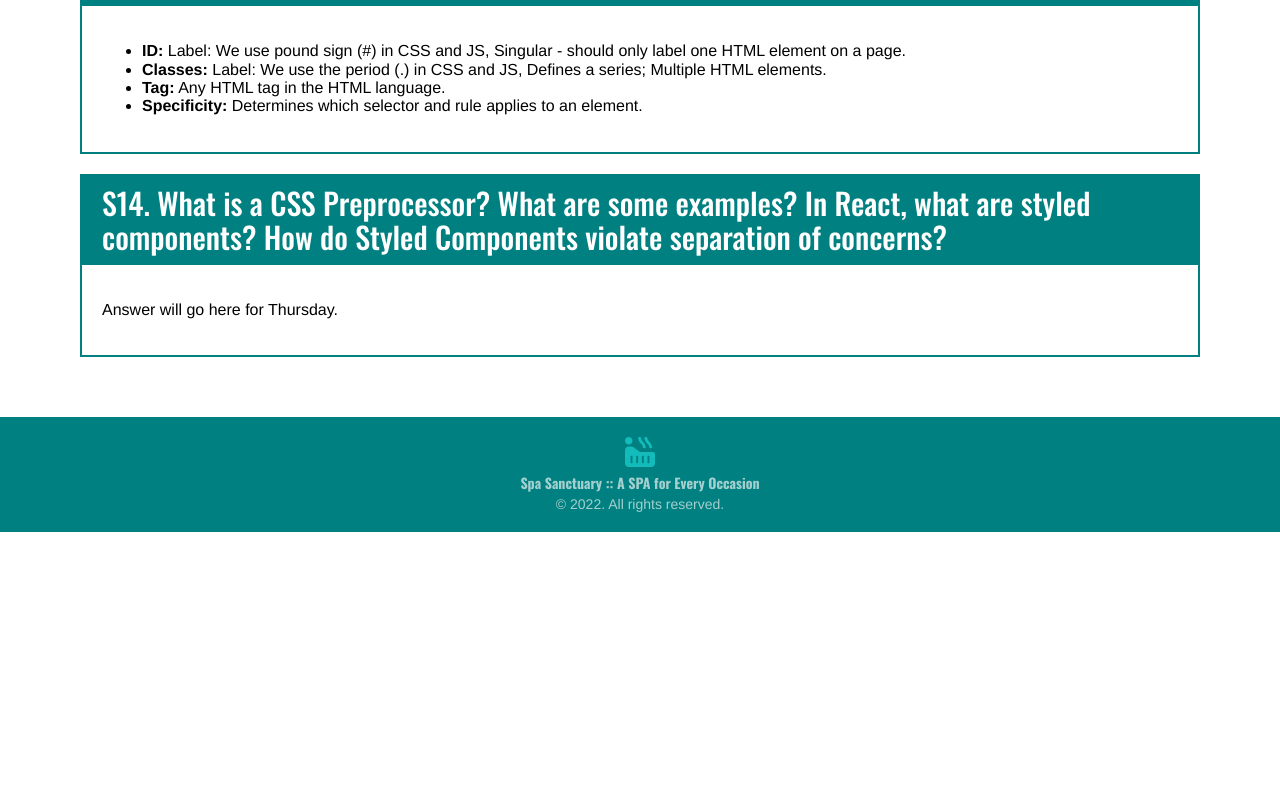
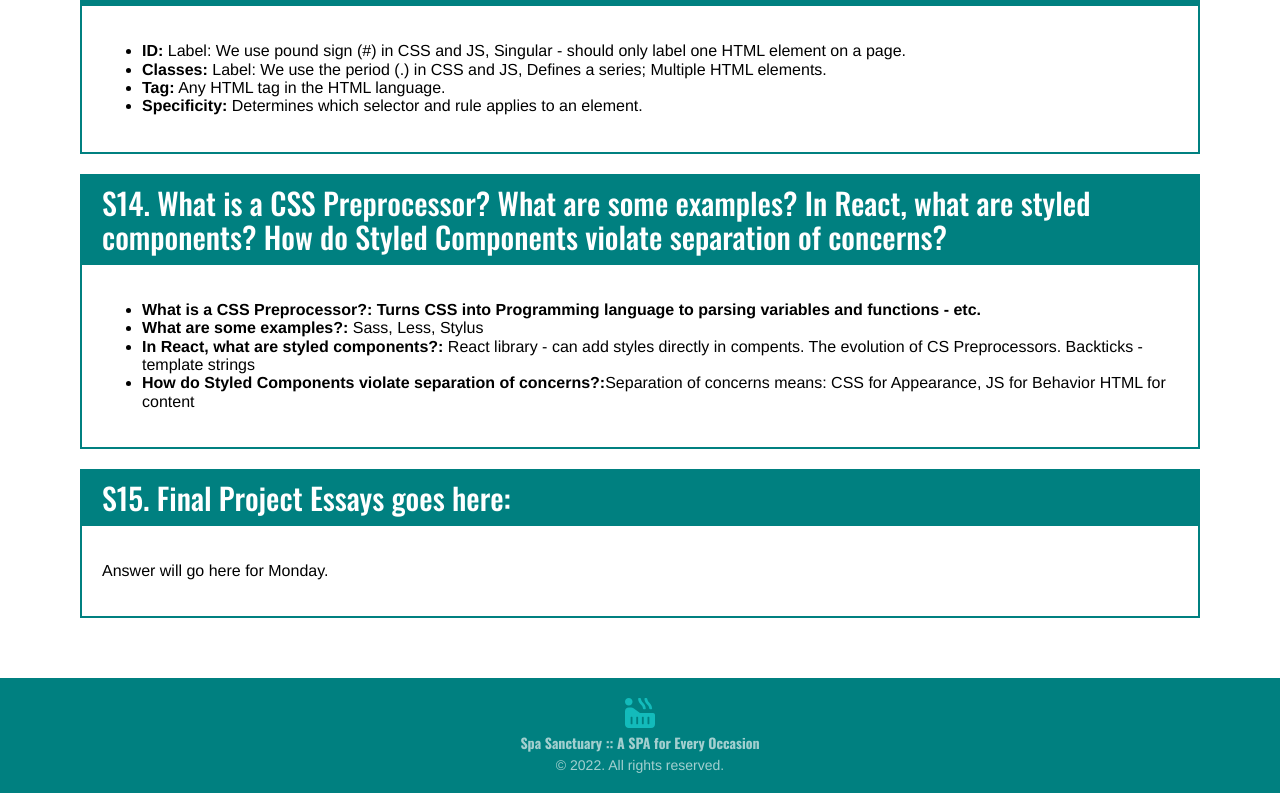
Before and after one commit to meatch/web1-2022-01-Mitch, a React (Create React App) app: page /homework in a window 1280 px wide. Shown: the part 3632-4425 px from the top of the page. Before the commit the page ends 4164 px from the top, so only its background shows below. Built offline with nearby package versions, Linux system fonts and the light colour scheme.

Commit message:
Updating homework

```diff
--- a/src/React/Homework/Essays/Essays.jsx
+++ b/src/React/Homework/Essays/Essays.jsx
@@ -100,7 +100,21 @@ const Essays = () => {
 
             </Essay>
             <Essay q="S14. What is a CSS Preprocessor? What are some examples? In React, what are styled components? How do Styled Components violate separation of concerns?">
-                <p>Answer will go here for Thursday.</p>
+                <ul>
+                    <li><b>What is a CSS Preprocessor?: Turns CSS into Programming language to parsing variables and functions - etc.</b> </li>
+                    <li><b>What are some examples?:</b> Sass, Less, Stylus</li>
+                    <li><b>In React, what are styled components?:</b> React library - can add styles directly in compents. The evolution of CS Preprocessors. Backticks - template strings</li>
+                    <li>
+                        <b>How do Styled Components violate separation of concerns?:</b>
+                        Separation of concerns means:
+                            CSS for Appearance,
+                            JS for Behavior
+                            HTML for content
+                    </li>
+                </ul>
+            </Essay>
+            <Essay q="S15. Final Project Essays goes here:">
+                <p>Answer will go here for Monday.</p>
             </Essay>
         </EssaysStyled>
     )
```
